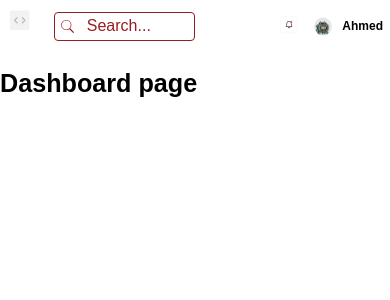
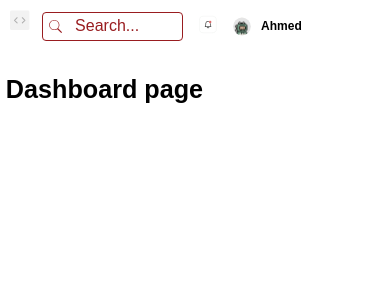
Before and after one commit to ZohaMobin/gutech-adminportal, a React (Create React App) app: page / in a window 390 px wide. Shown: the top 300 px of the page. Built offline with nearby package versions, Linux system fonts and the light colour scheme.

Commit message:
minor changes in App.css

```diff
--- a/src/App.css
+++ b/src/App.css
@@ -1,19 +1,31 @@
-
 
 .App {
-
   margin: 0;
   font-family: sans-serif !important;
   font-weight: 400;
   font-style: normal;
 
+  display: flex;
 
-display: flex;
+}
 
 
 
+.mainContent {
+  width: 80%;
 }
-.mainContent{
+.routes-content{
 
-  width: 100%;
+  padding: 2%;
 }
+
+@media (max-width: 900px) {
+  .mainContent {
+    width: 75%;
+  }
+
+
+}
+.content{
+  padding :2% ;
+}
```
